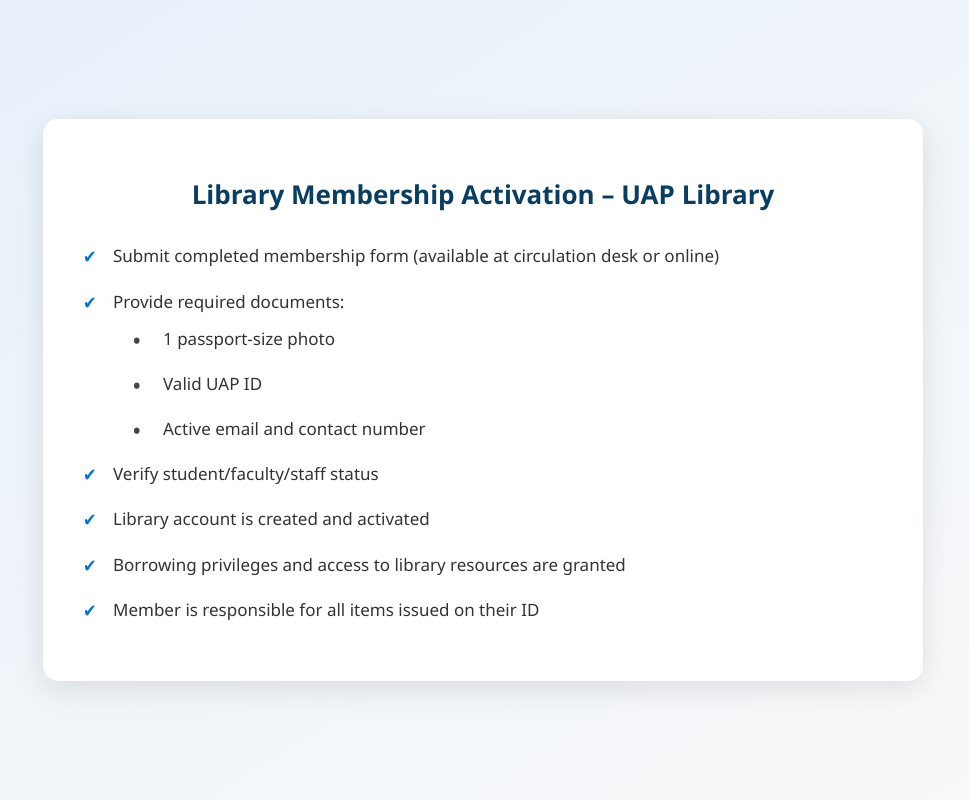
After one commit to Mohd-Araf/UAP_Library, a Django app: page /membership/ in a window 1280 px wide. The commit adds this page. Shown: the whole page, without its empty margins (157-1126 px from the left). Run offline with Django 5.2, Linux system fonts and the light colour scheme; parts of the project's set-up code (start-up, migrations or seed data) failed here and were passed over.

Commit message:
membership activation created

```diff
--- a/library/library/urls.py
+++ b/library/library/urls.py
@@ -31,7 +31,7 @@
 
 urlpatterns = [
     path('admin/', admin.site.urls),
-
+    path('membership/', views.membership_activation, name='membership'),
     path('', views.homepage, name='homepage'),
     path('rules/', views.library_rules, name='library_rules'),
     path('about/', views.about, name='about'),
--- a/library/library/views.py
+++ b/library/library/views.py
@@ -11,3 +11,5 @@
     return render(request, 'about.html')
 def contact_view(request):
     return render(request, 'contact.html')
+def membership_activation(request):
+    return render(request, 'membershipactivation.html')
--- a/library/templates/base.html
+++ b/library/templates/base.html
@@ -44,7 +44,7 @@
                         <div class="dropdown-divider"></div>
                         <a class="dropdown-item" href="#">Library Wifi</a>
                         <div class="dropdown-divider"></div>
-                        <a class="dropdown-item" href="#">Library Membership Activation</a>
+                        <a class="dropdown-item" href="{% url 'membership' %}">Library Membership Activation</a>
                     </div>
                 </li>
                 <li class="nav-item">
--- /dev/null
+++ b/library/templates/membershipactivation.html
@@ -0,0 +1,100 @@
+<!DOCTYPE html>
+<html lang="en">
+<head>
+  <meta charset="UTF-8">
+  <title>Library Membership Activation – UAP Library</title>
+  <meta name="viewport" content="width=device-width, initial-scale=1">
+  <style>
+    body {
+      margin: 0;
+      padding: 0;
+      background: linear-gradient(to bottom right, #e6f0fa, #f9f9f9);
+      font-family: 'Segoe UI', Tahoma, Geneva, Verdana, sans-serif;
+      display: flex;
+      justify-content: center;
+      align-items: center;
+      min-height: 100vh;
+    }
+
+    .card {
+      background-color: #ffffff;
+      padding: 40px;
+      border-radius: 15px;
+      box-shadow: 0 8px 30px rgba(0, 0, 0, 0.1);
+      max-width: 800px;
+      width: 90%;
+    }
+
+    h1 {
+      font-size: 26px;
+      text-align: center;
+      color: #0a3d62;
+      margin-bottom: 30px;
+    }
+
+    ul {
+      list-style: none;
+      padding-left: 0;
+    }
+
+    li {
+      position: relative;
+      padding-left: 30px;
+      margin-bottom: 18px;
+      font-size: 17px;
+      color: #333;
+      line-height: 1.6;
+    }
+
+    li::before {
+      content: "✔";
+      position: absolute;
+      left: 0;
+      top: 0;
+      color: #0074cc;
+      font-weight: bold;
+      font-size: 18px;
+    }
+
+    ul li ul {
+      margin-top: 10px;
+      padding-left: 20px;
+    }
+
+    ul li ul li::before {
+      content: "•";
+      color: #444;
+      font-size: 20px;
+    }
+
+    @media screen and (max-width: 768px) {
+      .card {
+        padding: 20px;
+      }
+
+      h1 {
+        font-size: 22px;
+      }
+    }
+  </style>
+</head>
+<body>
+  <div class="card">
+    <h1>Library Membership Activation – UAP Library</h1>
+    <ul>
+      <li>Submit completed membership form (available at circulation desk or online)</li>
+      <li>Provide required documents:
+        <ul>
+          <li>1 passport-size photo</li>
+          <li>Valid UAP ID</li>
+          <li>Active email and contact number</li>
+        </ul>
+      </li>
+      <li>Verify student/faculty/staff status</li>
+      <li>Library account is created and activated</li>
+      <li>Borrowing privileges and access to library resources are granted</li>
+      <li>Member is responsible for all items issued on their ID</li>
+    </ul>
+  </div>
+</body>
+</html>
```
